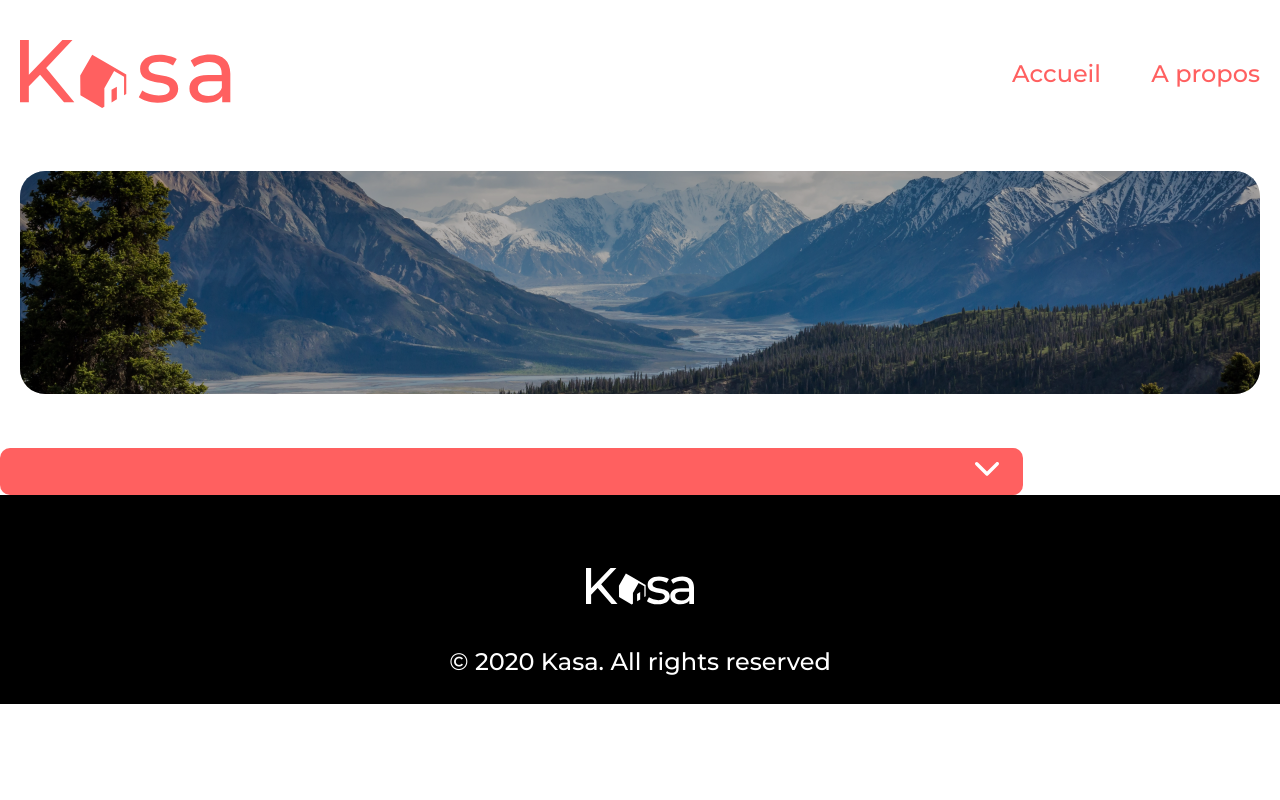
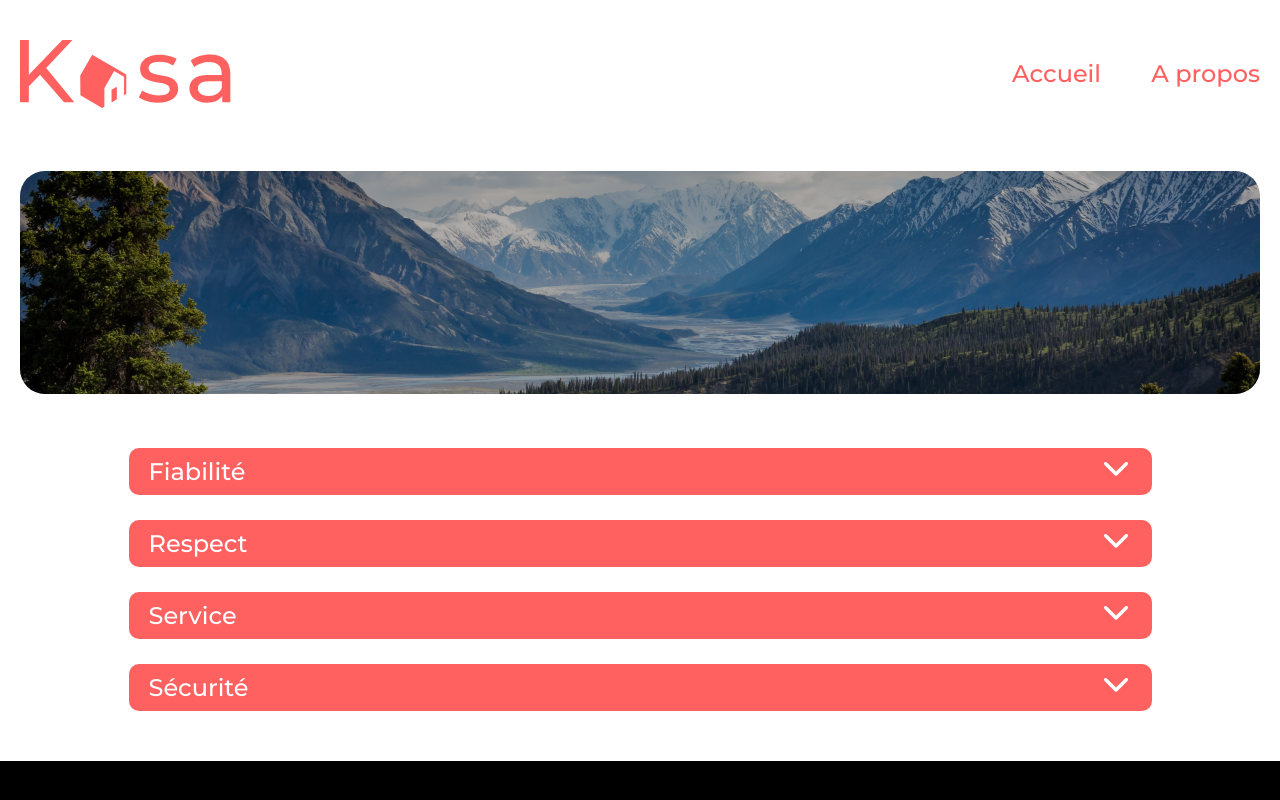
Before and after one commit to thibbns/OC-Project7, a React (Create React App) app: page /a-propos in a window 1280 px wide. Shown: the top 800 px of the page. Built offline with nearby package versions, Linux system fonts and the light colour scheme.

Commit message:
page à propose

```diff
--- a/package.json
+++ b/package.json
@@ -38,6 +38,7 @@
     ]
   },
   "devDependencies": {
+    "@babel/plugin-proposal-private-property-in-object": "^7.21.11",
     "prettier": "^3.0.1"
   }
 }
--- a/src/components/Collapse.jsx
+++ b/src/components/Collapse.jsx
@@ -4,7 +4,7 @@
 import arrowTop from '../assets/arrow__top.svg'
 import arrowDown from '../assets/arrow__down.svg'
 
-function DropDownLarge({ title, description }) {
+function Collapse({ title, description }) {
   const [isOpen, setIsOpen] = useState(false)
 
   return isOpen ? (
@@ -35,4 +35,4 @@
   )
 }
 
-export default DropDownLarge
+export default Collapse
--- a/src/pages/About.jsx
+++ b/src/pages/About.jsx
@@ -2,13 +2,38 @@
 import Banner from '../components/Banner'
 import aboutBanner from '../assets/about__banner.png'
 import Collapse from '../components/Collapse'
+import '../styles/about.scss'
 
 function About() {
   return (
     <div>
       <Banner banner={aboutBanner} />
-
-      <Collapse />
+      <div className="collapse">
+        <Collapse
+          title={'Fiabilité'}
+          description={
+            'Les annonces postées sur Kasa garantissent une fiabilité totale. Les photos sont conformes aux logements, et toutes les informations sont régulièrement vérifiées par nos équipes.'
+          }
+        />
+        <Collapse
+          title={'Respect'}
+          description={
+            'La bienveillance fait partie des valeurs fondatrices de Kasa. Tout comportement discriminatoire ou de perturbation du voisinage entraînera une exclusion de notre plateforme.'
+          }
+        />
+        <Collapse
+          title={'Service'}
+          description={
+            "Nos équipes se tiennent à votre disposition pour vous fournir une expérience parfaite. N'hésitez pas à nous contacter si vous avez la moindre question."
+          }
+        />
+        <Collapse
+          title={'Sécurité'}
+          description={
+            "La sécurité est la priorité de Kasa. Aussi bien pour nos hôtes que pour les voyageurs, chaque logement correspond aux critères de sécurité établis par nos services. En laissant une note aussi bien à l'hôte qu'au locataire, cela permet à nos équipes de vérifier que les standards sont bien respectés. Nous organisons également des ateliers sur la sécurité domestique pour nos hôtes."
+          }
+        />
+      </div>
     </div>
   )
 }
--- a/src/styles/Collapse.scss
+++ b/src/styles/Collapse.scss
@@ -10,6 +10,7 @@
 .collapse{
     display: flex;
     flex-direction: column;
+    margin-bottom: 25px;
 }
 
 .collapse__title{
@@ -24,8 +25,8 @@
     position: relative;
     z-index: 1;
 &__text{
-        word-wrap:wrap;
-    word-break: break-all;
+
+
     font-family: Montserrat;
     font-size: 24px;
     font-weight:500;
@@ -42,6 +43,7 @@
     width: 1023px;
     position: relative;
     top:-10px;
+    margin-bottom: -10px;
     background-color: $background;
 display: flex;
 justify-content: flex-start;
@@ -51,7 +53,7 @@
 .collapse__description__text{
     padding: 30px 20px 20px 20px;
     word-wrap:wrap;
-    word-break: break-all;
+
     font-family: Montserrat;
     font-size: 24px;
     font-weight: 400;
--- a/src/styles/about.scss
+++ b/src/styles/about.scss
@@ -0,0 +1,15 @@
+@import url('https://fonts.googleapis.com/css2?family=Montserrat:wght@500&display=swap');
+
+$colour-primary : #FF6060;
+$background : #F6F6F6;
+
+* {
+    box-sizing: border-box;
+}
+
+.collapse{
+    display: flex;
+    flex-direction: column;
+    align-items: center;
+
+}
```
Also changed, not shown: src/pages/PLANTITEMS.jsx (deleted, +0 -21 lines), src/pages/TEST.jsx (deleted, +0 -34 lines), src/pages/plantList.jsx (deleted, +0 -86 lines), 2 other files (tests, documents, lock files or other folders).
